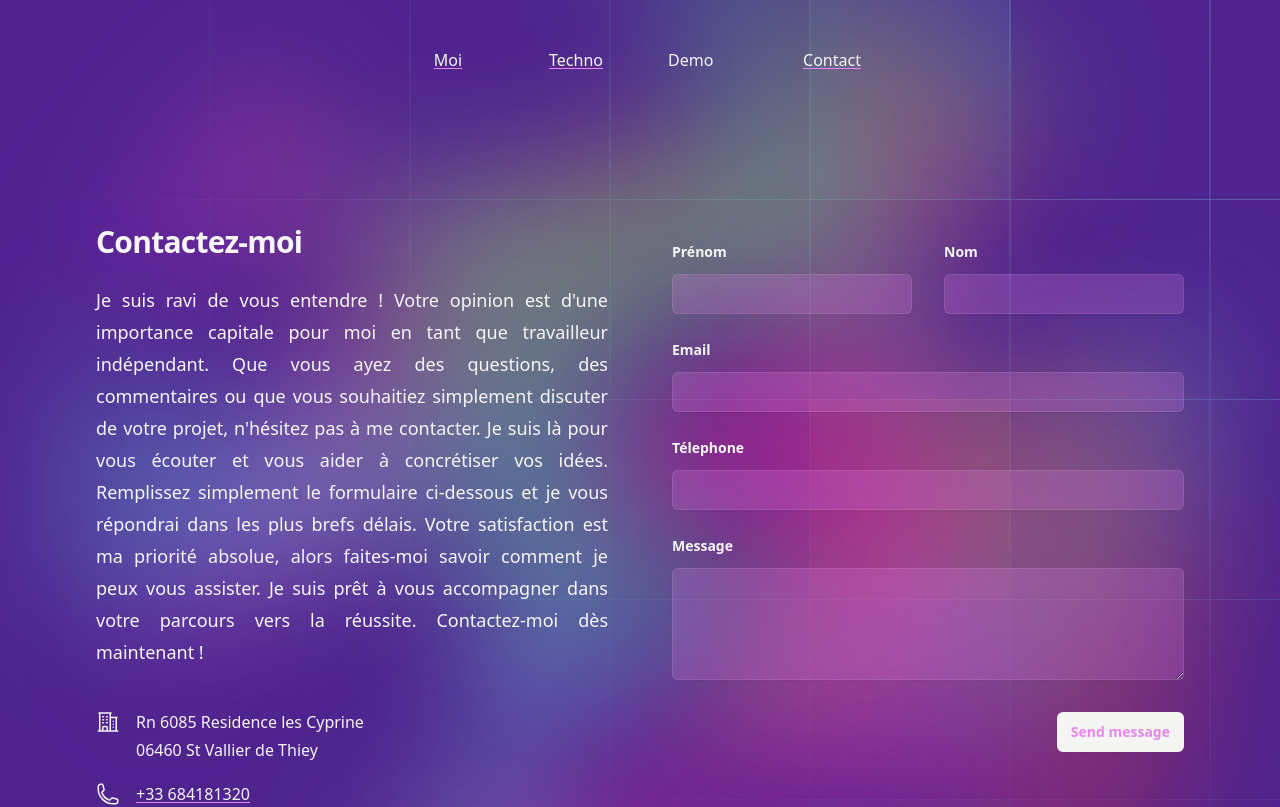
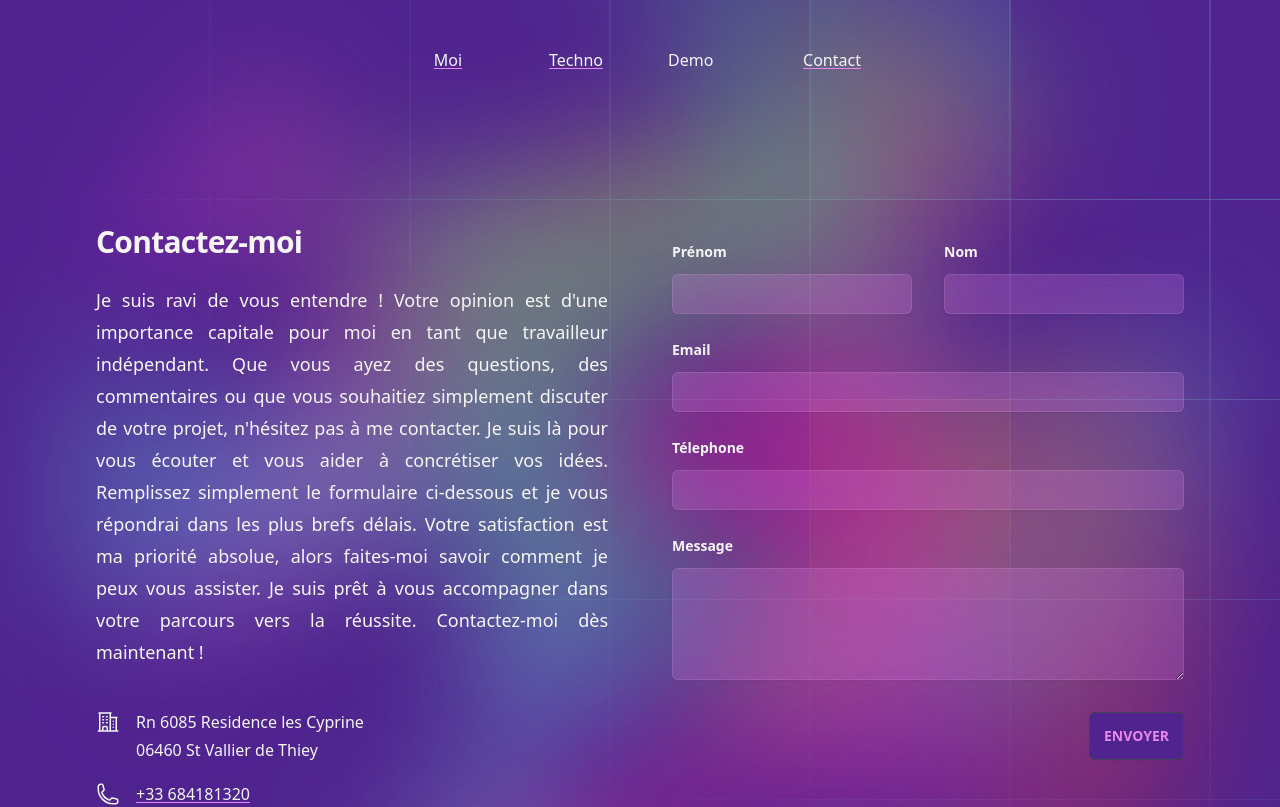
Before and after one commit to Robuchon/MaVitrine, a Vue app: page /contact in a window 1280 px wide. Shown: the top 807 px of the page. Built offline with nearby package versions, Linux system fonts and the light colour scheme; what prettier-plugin-tailwindcss would draw is missing.

Commit message:
champ erreurs puis la verif du retour

```diff
--- a/src/pages/Contact.vue
+++ b/src/pages/Contact.vue
@@ -1,14 +1,20 @@
 <template>
   <div class="relative isolate mt-16">
     <div class="mx-auto grid max-w-7xl grid-cols-1 lg:grid-cols-2">
-      <div
-        class="relative px-6 pb-10 pt-6 sm:pt-8 lg:static lg:px-8 lg:py-12"
-      >
+      <div class="relative px-6 pb-10 pt-6 sm:pt-8 lg:static lg:px-8 lg:py-12">
         <div class="mx-auto max-w-xl lg:mx-0 lg:max-w-lg">
-
           <h2 class="text-3xl font-bold tracking-tight">Contactez-moi</h2>
           <p class="mt-6 text-lg leading-8">
-            Je suis ravi de vous entendre ! Votre opinion est d'une importance capitale pour moi en tant que travailleur indépendant. Que vous ayez des questions, des commentaires ou que vous souhaitiez simplement discuter de votre projet, n'hésitez pas à me contacter. Je suis là pour vous écouter et vous aider à concrétiser vos idées. Remplissez simplement le formulaire ci-dessous et je vous répondrai dans les plus brefs délais. Votre satisfaction est ma priorité absolue, alors faites-moi savoir comment je peux vous assister. Je suis prêt à vous accompagner dans votre parcours vers la réussite. Contactez-moi dès maintenant !
+            Je suis ravi de vous entendre ! Votre opinion est d'une importance
+            capitale pour moi en tant que travailleur indépendant. Que vous ayez
+            des questions, des commentaires ou que vous souhaitiez simplement
+            discuter de votre projet, n'hésitez pas à me contacter. Je suis là
+            pour vous écouter et vous aider à concrétiser vos idées. Remplissez
+            simplement le formulaire ci-dessous et je vous répondrai dans les
+            plus brefs délais. Votre satisfaction est ma priorité absolue, alors
+            faites-moi savoir comment je peux vous assister. Je suis prêt à vous
+            accompagner dans votre parcours vers la réussite. Contactez-moi dès
+            maintenant !
           </p>
           <dl class="mt-10 space-y-4 text-base leading-7 text-Primary">
             <div class="flex gap-x-4">
@@ -16,7 +22,9 @@
                 <span class="sr-only">Address</span>
                 <BuildingOffice2Icon class="h-7 w-6" aria-hidden="true" />
               </dt>
-              <dd>Rn 6085 Residence les Cyprine<br />06460 St Vallier de Thiey</dd>
+              <dd>
+                Rn 6085 Residence les Cyprine<br />06460 St Vallier de Thiey
+              </dd>
             </div>
             <div class="flex gap-x-4">
               <dt class="flex-none">
@@ -35,7 +43,9 @@
                 <EnvelopeIcon class="h-7 w-6" aria-hidden="true" />
               </dt>
               <dd>
-                <a class="hover:text-Neutral" href="mailto:hugues.robuchon@gmail.com"
+                <a
+                  class="hover:text-Neutral"
+                  href="mailto:hugues.robuchon@gmail.com"
                   >hugues.robuchon@gmail.com</a
                 >
               </dd>
@@ -54,8 +64,13 @@
               <label
                 for="first-name"
                 class="block text-sm font-semibold leading-6 text-Primary"
-                >Prénom</label
-              >
+                >Prénom
+                <span
+                  class="ml-2 text-sm font-normal text-Error"
+                  id="email-error"
+                  >{{ error.firstName }}</span
+                >
+              </label>
               <div class="mt-2.5">
                 <input
                   type="text"
@@ -71,8 +86,14 @@
               <label
                 for="last-name"
                 class="block text-sm font-semibold leading-6 text-Primary"
-                >Nom</label
               >
+                Nom
+                <span
+                  class="ml-2 text-sm font-normal text-Error"
+                  id="email-error"
+                  >{{ error.lastName }}</span
+                >
+              </label>
               <div class="mt-2.5">
                 <input
                   type="text"
@@ -88,8 +109,14 @@
               <label
                 for="email"
                 class="block text-sm font-semibold leading-6 text-Primary"
-                >Email</label
               >
+                Email
+                <span
+                  class="ml-2 text-sm font-normal text-Error"
+                  id="email-error"
+                  >{{ error.email }}</span
+                >
+              </label>
               <div class="mt-2.5">
                 <input
                   type="email"
@@ -105,8 +132,13 @@
               <label
                 for="phone-number"
                 class="block text-sm font-semibold leading-6 text-Primary"
-                >Télephone</label
-              >
+                >Télephone
+                <span
+                  class="ml-2 text-sm font-normal text-Error"
+                  id="email-error"
+                  >{{ error.tel }}</span
+                >
+              </label>
               <div class="mt-2.5">
                 <input
                   type="tel"
@@ -122,8 +154,13 @@
               <label
                 for="message"
                 class="block text-sm font-semibold leading-6 text-Primary"
-                >Message</label
-              >
+                >Message
+                <span
+                  class="ml-2 text-sm font-normal text-Error"
+                  id="email-error"
+                  >{{ error.message }}</span
+                >
+              </label>
               <div class="mt-2.5">
                 <textarea
                   name="message"
@@ -136,11 +173,28 @@
             </div>
           </div>
           <div class="mt-8 flex justify-end">
-            <button
-              @click.prevent="pushMail()"
-              class="rounded-md bg-Primary px-3.5 py-2.5 text-center text-sm font-semibold text-Secondary shadow-sm hover:bg-Neutral focus-visible:outline focus-visible:outline-2 focus-visible:outline-offset-2 focus-visible:outline-Neutral"
+            <p
+              v-if="returnMail !== ''"
+              class="my-auto mr-4"
+              :class="returnMail ? 'text-Success' : 'text-Error'"
             >
-              Send message
+              {{
+                returnMail
+                  ? "Le message a été envoyé avec succès !"
+                  : "Une erreur s'est produite lors de l'envoi du message."
+              }}
+            </p>
+            <button v-if="wait"
+              @click.prevent="validateMail() && wait ? pushMail() : ''"
+              class="btn rounded-md bg-Accent px-3.5 py-2.5 text-center text-sm font-semibold text-Secondary shadow-sm hover:text-Neutral focus-visible:outline focus-visible:outline-2 focus-visible:outline-offset-2 focus-visible:outline-Neutral"
+            >
+              Envoyer
+            </button>
+            <button v-else
+              @click.prevent="validateMail() && wait ? pushMail() : ''"
+              class="btn loading rounded-md bg-Accent px-3.5 py-2.5 text-center text-sm font-semibold text-Secondary shadow-sm hover:text-Neutral focus-visible:outline focus-visible:outline-2 focus-visible:outline-offset-2 focus-visible:outline-Neutral"
+            >
+            En cours
             </button>
           </div>
         </div>
@@ -159,13 +213,60 @@ import {
   PhoneIcon,
 } from "@heroicons/vue/24/outline";
 
+const wait = ref(true);
 const lastName = ref("");
 const firstName = ref("");
 const email = ref("");
 const tel = ref("");
 const message = ref("");
+const returnMail = ref("");
+const error = ref({
+  lastName: "",
+  firstName: "",
+  tel: "",
+  email: "",
+  message: "",
+});
+
+function validateMail() {
+  const nameRegex = /^[a-zA-ZÀ-ÿ- ]+$/;
+  const telRegex =
+    /^(?:(?:(?:\+|00)33|0)\s*[1-9](?:(?:\s*\d){8}|(?:[-.]?\d{2}){4}|(?:[-.]?\d{3}){3}))$/;
+  const emailRegex = /^[^\s@]+@[^\s@]+\.[^\s@]+$/;
+  const messageRegex = /^[a-zA-Z0-9,.!?@\-_\s]+$/;
+  if (!nameRegex.test(lastName.value)) {
+    error.value.lastName = "erreur dans le nom";
+  } else {
+    error.value.lastName = "";
+  }
+
+  if (!nameRegex.test(firstName.value)) {
+    error.value.firstName = "erreur dans le prenom";
+  } else {
+    error.value.firstName = "";
+  }
+  if (!telRegex.test(tel.value)) {
+    error.value.tel = "erreur dans le telephone";
+  } else {
+    error.value.tel = "";
+  }
+  if (!emailRegex.test(email.value)) {
+    error.value.email = "erreur dans le Email";
+  } else {
+    error.value.email = "";
+  }
+  if (!messageRegex.test(message.value)) {
+    error.value.message = "erreur dans le message";
+  } else {
+    error.value.message = "";
+  }
+  const values = Object.values(error.value);
+  console.log(values);
+  return values.every((value) => value === "");
+}
 
 function pushMail() {
+  wait.value = false;
   emailjs
     .send(
       import.meta.env.VITE_YOUR_SERVICE_ID,
@@ -185,19 +286,22 @@ function pushMail() {
         response.text,
       );
       // Affichez un message de succès à l'utilisateur ou effectuez toute autre action nécessaire
-
+      returnMail.value = true;
       // Réinitialisez le formulaire après l'envoi
       lastName.value = "";
       firstName.value = "";
       email.value = "";
       tel.value = "";
       message.value = "";
+      wait.value = true;
     })
     .catch((error) => {
+      returnMail.value = false;
       console.error(
         "Une erreur s'est produite lors de l'envoi du message.",
         error,
       );
+      wait.value = true;
       // Gérez les erreurs d'envoi du formulaire
     });
 }
```
